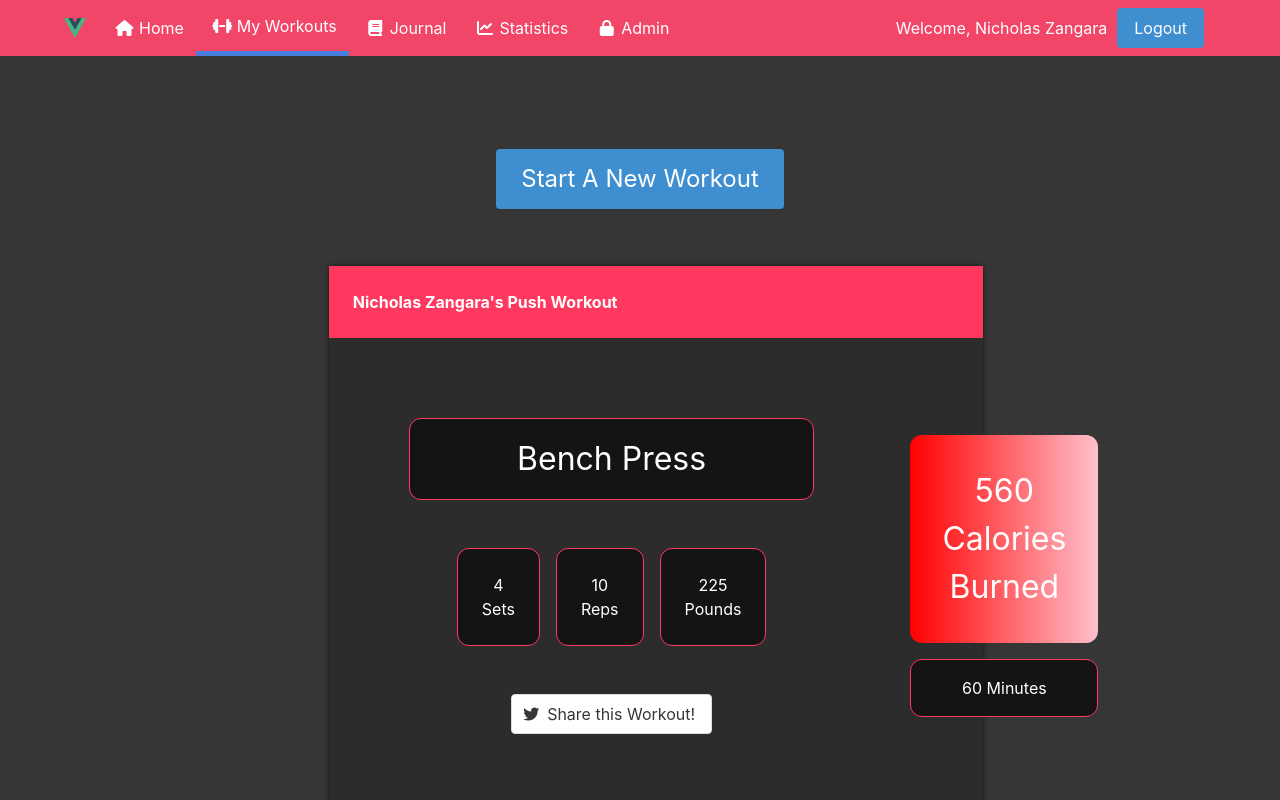
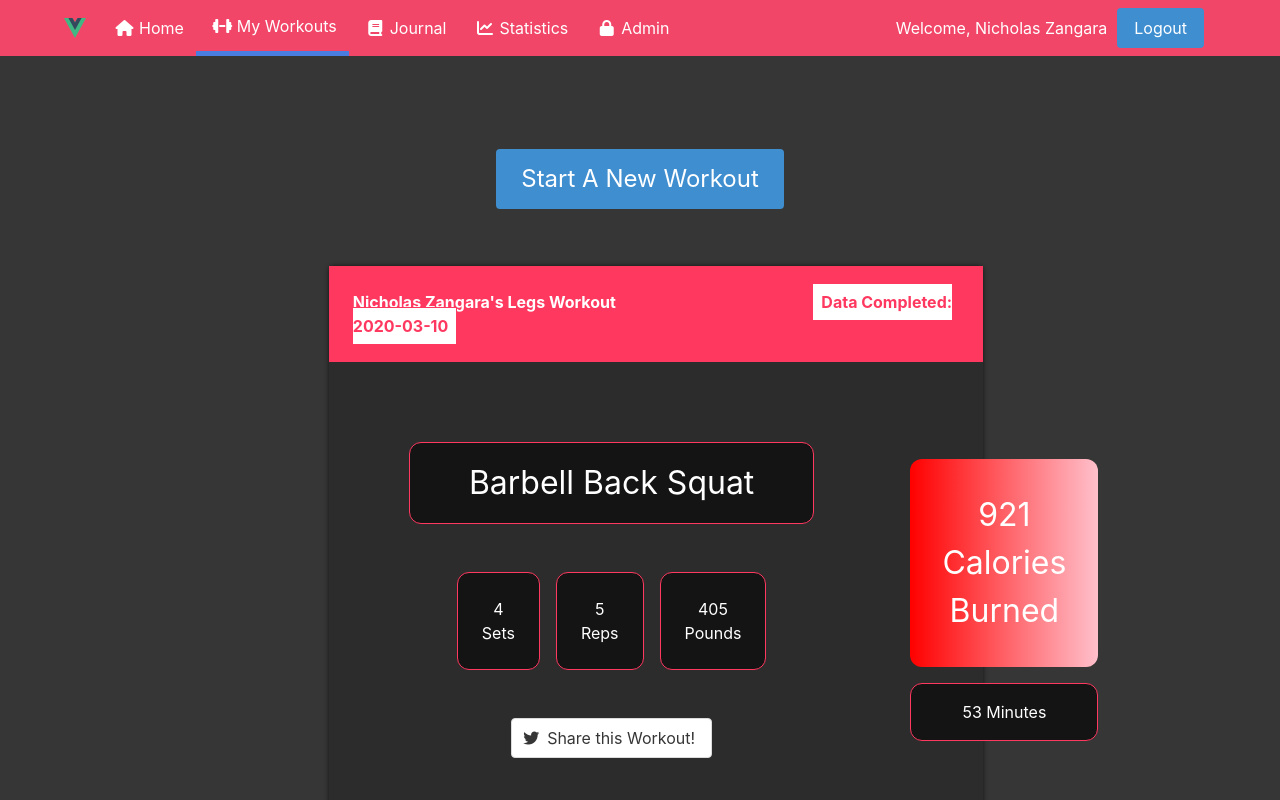
Before and after one commit to zangaran1/Web-Server-Projects, a Vue app in the folder client/: page /workouts in a window 1280 px wide. Both pictures are taken after a click on the link "Login". Shown: the top 800 px of the page. Built offline with nearby package versions, Linux system fonts and the light colour scheme.

Commit message:
fixing modal

```diff
--- a/client/src/data/myworkouts.json
+++ b/client/src/data/myworkouts.json
@@ -11,7 +11,8 @@
             "duration": 60,
             "distance": 0,
             "pace": 0,
-            "description": "Hit a really nice personal record today on the bench! I am super proud of myself!"
+            "description": "Hit a really nice personal record today on the bench! I am super proud of myself!",
+            "date": "2020-03-01"
         },
         {
             "workoutId": 2,
@@ -24,7 +25,8 @@
             "duration": 45,
             "distance": 0,
             "pace": 0,
-            "description": "Hit a really nice personal record today on the deadlift! I am super proud of myself!"
+            "description": "Hit a really nice personal record today on the deadlift! I am super proud of myself!",
+            "date": "2020-03-05"
         },
         {
             "workoutId": 3,
@@ -37,7 +39,8 @@
             "duration": 53,
             "distance": 0,
             "pace": 0,
-            "description": "Hit a really nice personal record today on the Squat Rack! I am super proud of myself!"
+            "description": "Hit a really nice personal record today on the Squat Rack! I am super proud of myself!",
+            "date": "2020-03-10"
         }
     ],
     "total": 10,
--- a/client/src/model/workouts.ts
+++ b/client/src/model/workouts.ts
@@ -12,12 +12,9 @@ export interface Workout {
     distance: number;
     pace: number;
     description: string;
+    date: string;
 }
 
 export function getWorkouts(): Workout[] {
     return data.myworkouts;
 }
-
-export function askWorkout(): {
-
-}
--- a/client/src/views/navbarFolder/WorkoutsView.vue
+++ b/client/src/views/navbarFolder/WorkoutsView.vue
@@ -54,7 +54,7 @@ const isModalActive = ref(false);
       <div class="workout-list">
         <div class="workout" v-for="workout in myworkouts" :key="workout.workoutId">
           <div class="workout-name">
-            <b>{{ session.user.name }}'s </b><b> {{ workout.workoutName }} Workout</b>
+            <b>{{ session.user.name }}'s </b><b> {{ workout.workoutName }} Workout</b> <span><b>Data Completed: {{ workout.date }}</b></span>
           </div>
           <div class="data-container">
             <div class="workout-data-left">
@@ -111,7 +111,7 @@ const isModalActive = ref(false);
   padding: 1rem;
   display: flex;
   flex-wrap: wrap;
-  flex-direction: column;
+  flex-direction: column-reverse;
   width: 65%;
 }
 .workout{
@@ -127,7 +127,15 @@ box-shadow: 0 0 5px 0 rgba(0, 0, 0, 0.628);
 }
 .workout-name{
   padding: 1.5rem;
-  background-color: hsl(348, 100%, 61%)
+  background-color: hsl(348, 100%, 61%);
+}
+.workout-name span{
+  text-align: right;
+  margin-left: 12rem;
+  border: 1px hsl(348, 100%, 61%) solid;
+  padding: .5rem;
+  background-color: white;
+  color: hsl(348, 100%, 61%);
 }
 .data-container{
   display: flex;
@@ -193,6 +201,25 @@ box-shadow: 0 0 5px 0 rgba(0, 0, 0, 0.628);
   width: 100%;
   border-radius: 5px;
   box-shadow: 0 0 5px 0 rgba(0, 0, 0, 0.628);
-  padding: 6rem;
+  font-size: 2rem;
+}
+.card-top #line{
+  background-color: hsl(348, 100%, 61%);
+}
+label{
+  color: white;
+  padding: 5px;
+}
+.control input{
+  background-color: rgb(44, 44, 44);
+  color: white;
+  border: 1px white solid;
+  border-radius: 5px;
+  font-size: 1.5rem;
+}
+.card-content{
+  padding: 5rem;
+  text-align: center;
+  margin: 1rem;
 }
 </style>
```
